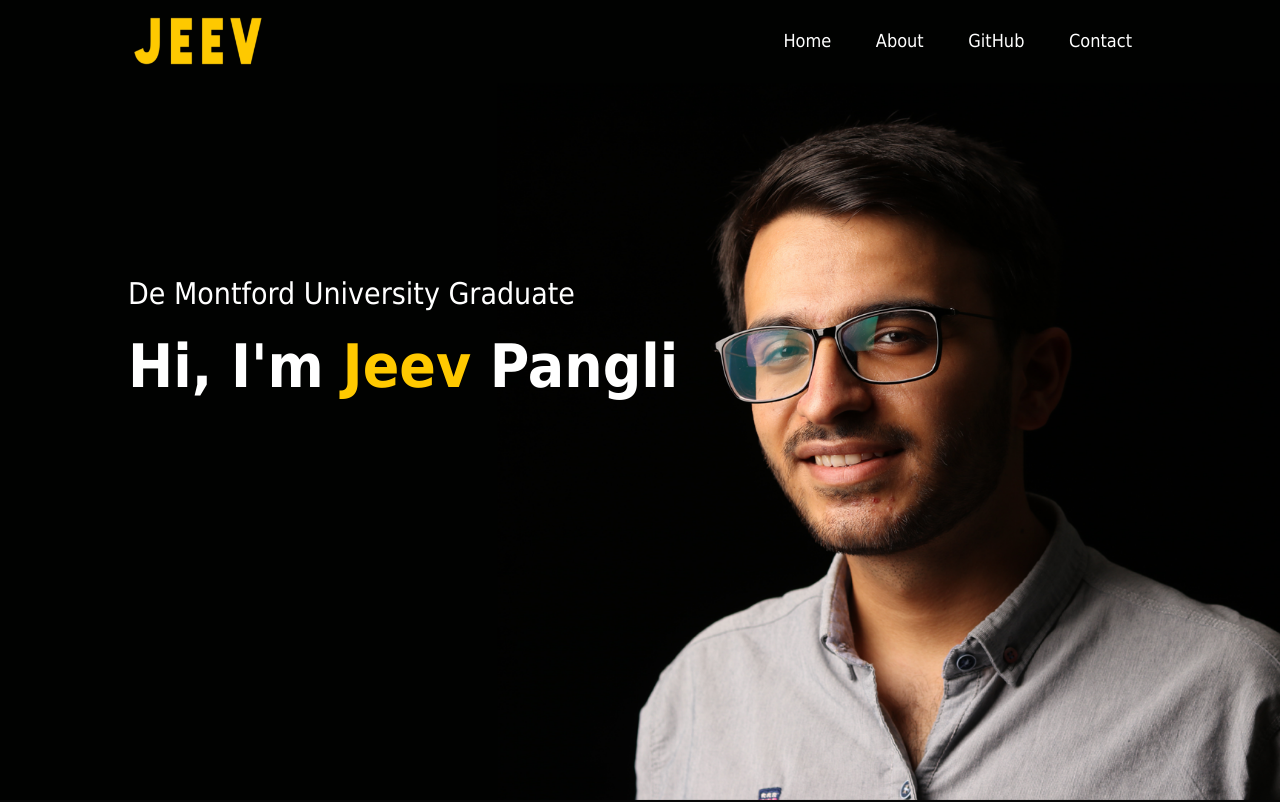
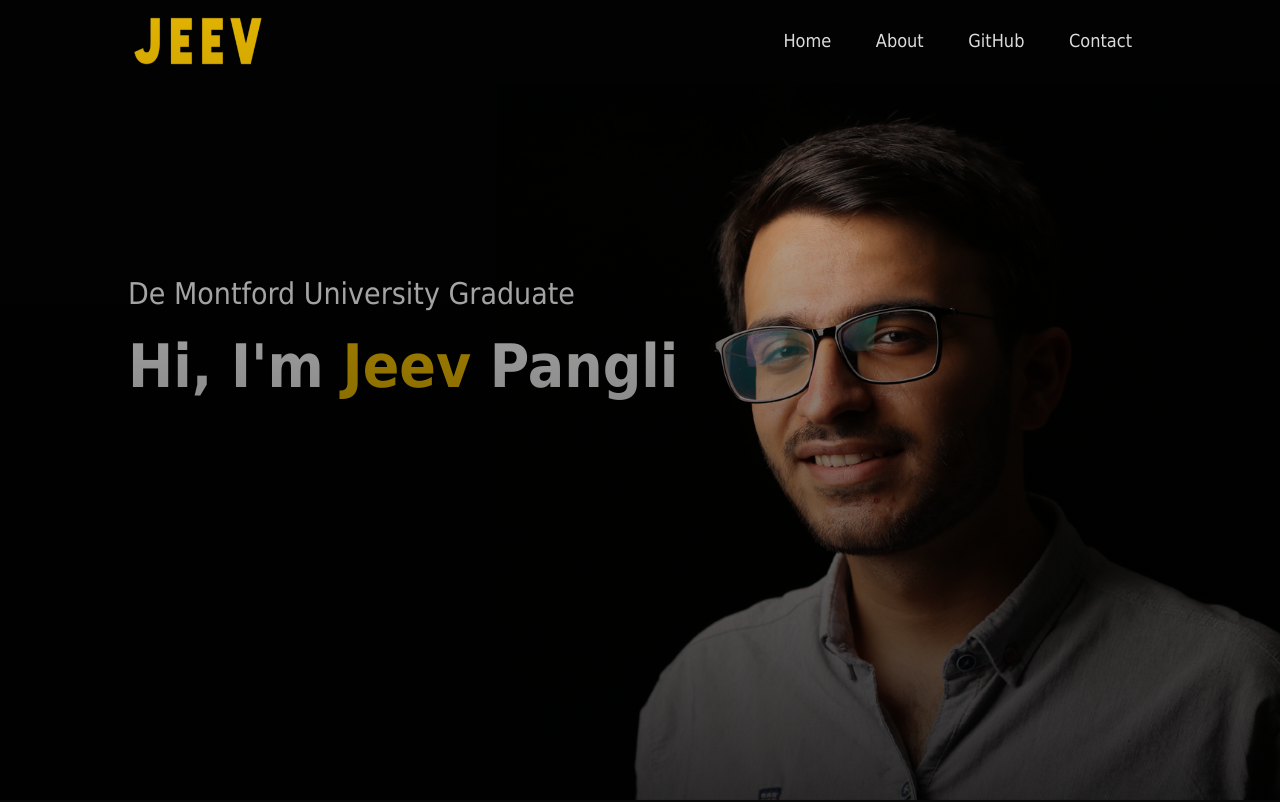
Before and after one commit to Jspanglez/personal-portfolio, a plain HTML site: page index.html in a window 1280 px wide. Shown: the top 802 px of the page. Drawn offline with Linux system fonts and the light colour scheme; no server answers.

Commit message:
Added a style for the picture using a layer

```diff
--- a/style.css
+++ b/style.css
@@ -90,6 +90,14 @@ nav ul li a:hover::after {
 
 .about-col-1 {
 	flex-basis: 35%;
+.layer {
+	position: absolute;
+	top: 0;
+	left: 0;
+	width: 100%;
+	height: 100%;
+	background: linear-gradient(rgba(0, 0, 0, 0.1), rgba(0, 0, 0, 0.8));
+	pointer-events: none;
 }
 
 .about-col-1 img {
```
